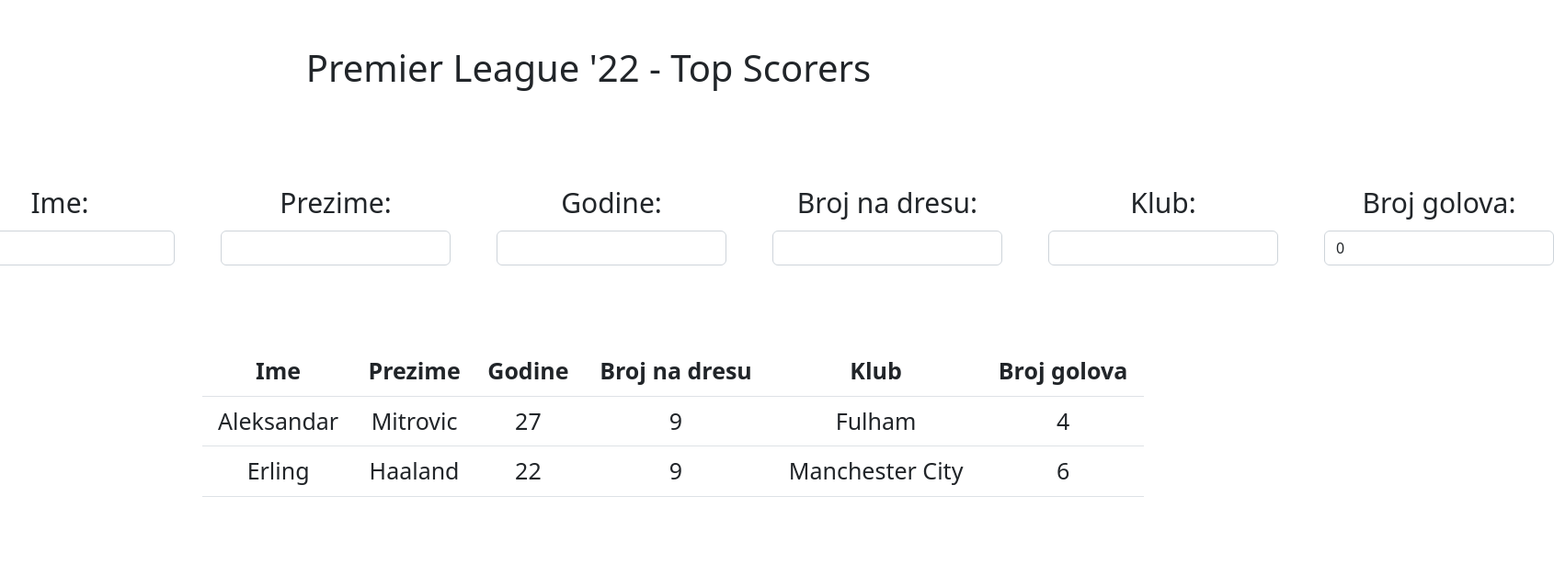
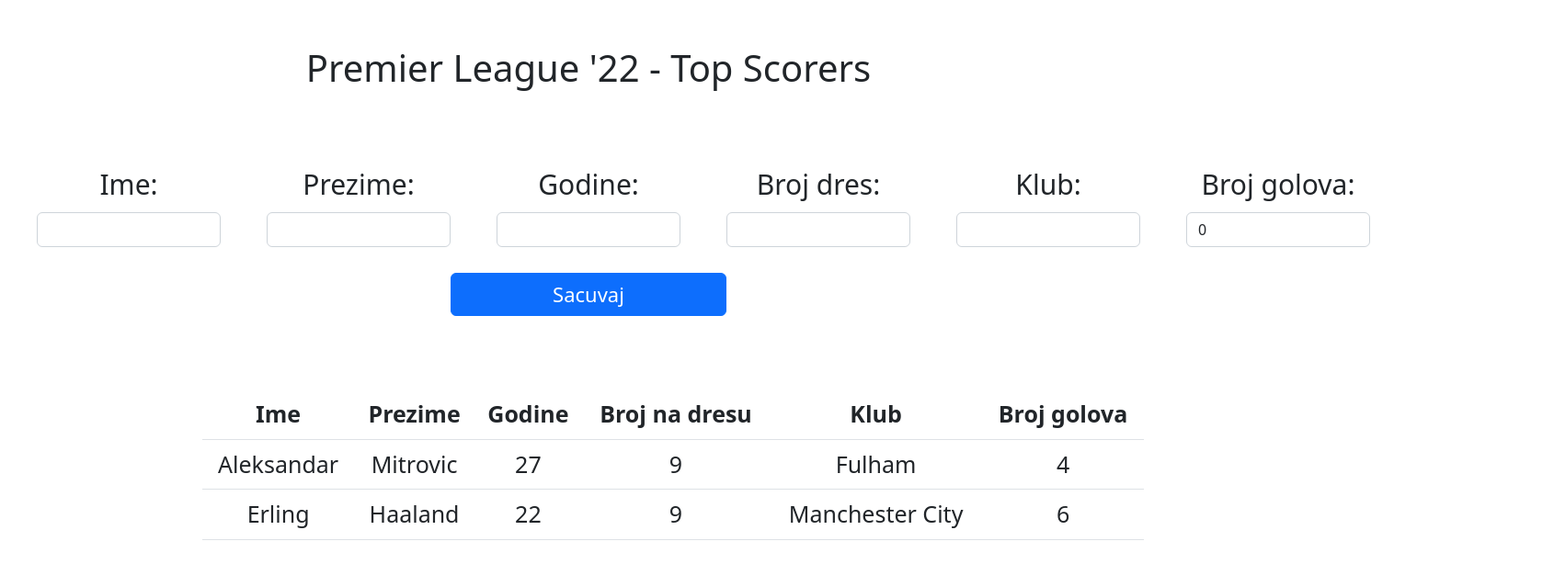
Before and after one commit to JovanovicNena/premijer-liga-react, a React (Create React App) app: page / in a window 1280 px wide. Shown: the top 614 px of the page at 92% size, 1690 px wide, since content can reach past the window. Built offline with nearby package versions, Linux system fonts and the light colour scheme.

Commit message:
dodavanje novog strelca u spisak

```diff
--- a/src/index.css
+++ b/src/index.css
@@ -31,15 +31,22 @@
 }
 
 .form-elm{
-  width: 250px;
+  width: 200px;
 
 }
 
 .d-nsf{
     display: grid;
     grid-template-columns: 200px 200px 200px 200px 200px 200px 200px;
-    grid-row-gap: 100px;
-    grid-column-gap: 100px;
+    grid-row-gap: 10px;
+    grid-column-gap: 50px;
     justify-content: center;
-    margin-top: 100px;
+    margin-top: 80px;
 }
+
+#sacuvaj {
+  width: 300px;
+  font-size: 22px;
+  margin-left: 700px;
+  margin-top: 10px;
+}
--- a/src/komponente/NoviStrelacForma.jsx
+++ b/src/komponente/NoviStrelacForma.jsx
@@ -1,6 +1,6 @@
 import { useState } from 'react';
 
-function NoviStrelacForma() {
+function NoviStrelacForma(props) {
 
     const [id, setId] = useState('');
     const [ime, setIme] = useState('');
@@ -9,6 +9,17 @@
     const [broj_na_dresu, setBrojDres] = useState('');
     const [klub, setKlub] = useState('');
     const [broj_golova, setBrojGolova] = useState(0);
+
+    const objStrelac = {
+        id: id,
+        ime: ime,
+        prezime: prezime,
+        godine: godine,
+        broj_na_dresu: broj_na_dresu,
+        klub: klub,
+        broj_golova: broj_golova,
+    }
+
 
     function saveId(e) {
         setId(e.target.value)
@@ -57,7 +68,7 @@
                 <input type='text' className="form-control mt-2 mb-2" value={godine} onChange={saveGodine} />
             </div>
             <div className="form-elm">
-                <label>Broj na dresu: </label>
+                <label>Broj dres: </label>
                 <input type='text' className="form-control mt-2 mb-2" value={broj_na_dresu} onChange={saveBrojDres} />
             </div>
             <div className="form-elm">
@@ -69,6 +80,7 @@
                 <input type='text' className="form-control mt-2 mb-2" value={broj_golova} onChange={saveBrojGolova} />
             </div>
 
+            <button className='btn btn-primary' id='sacuvaj' onClick={() => props.funkcija(objStrelac)}>Sacuvaj</button>
 
         </div>
     )
--- a/src/strane/Pocetna.jsx
+++ b/src/strane/Pocetna.jsx
@@ -11,6 +11,11 @@
     ]);
 
 
+    function sacuvajStrelca(strelac) {
+        alert('Novi strelac dodat u spisak!')
+        setStrelci(strelci => [...strelci, strelac]);
+    }
+
 
     return (
         <div className="d-pocetna">
@@ -18,7 +23,7 @@
             <h1>Premier League '22 - Top Scorers</h1>
 
             <div id="frm">
-                <NoviStrelacForma />
+                <NoviStrelacForma funkcija={sacuvajStrelca} />
             </div>
 
             <table className="tbl table" id="tabela">
```
